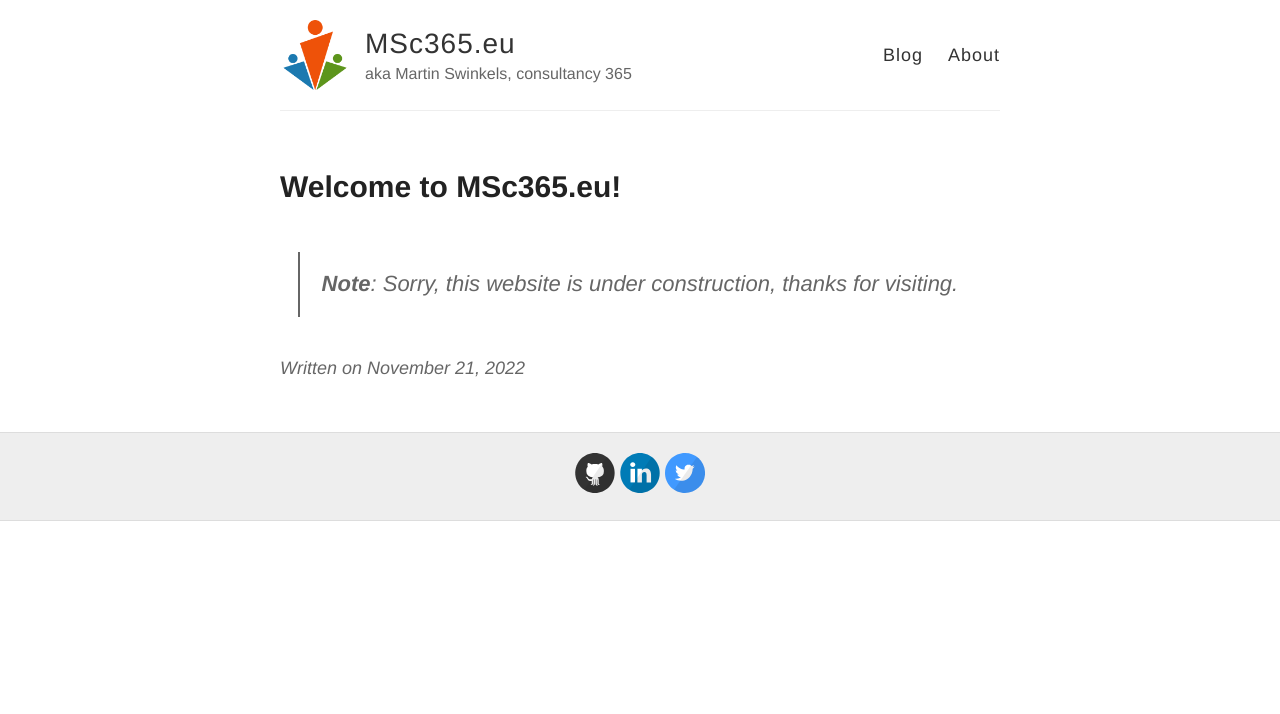
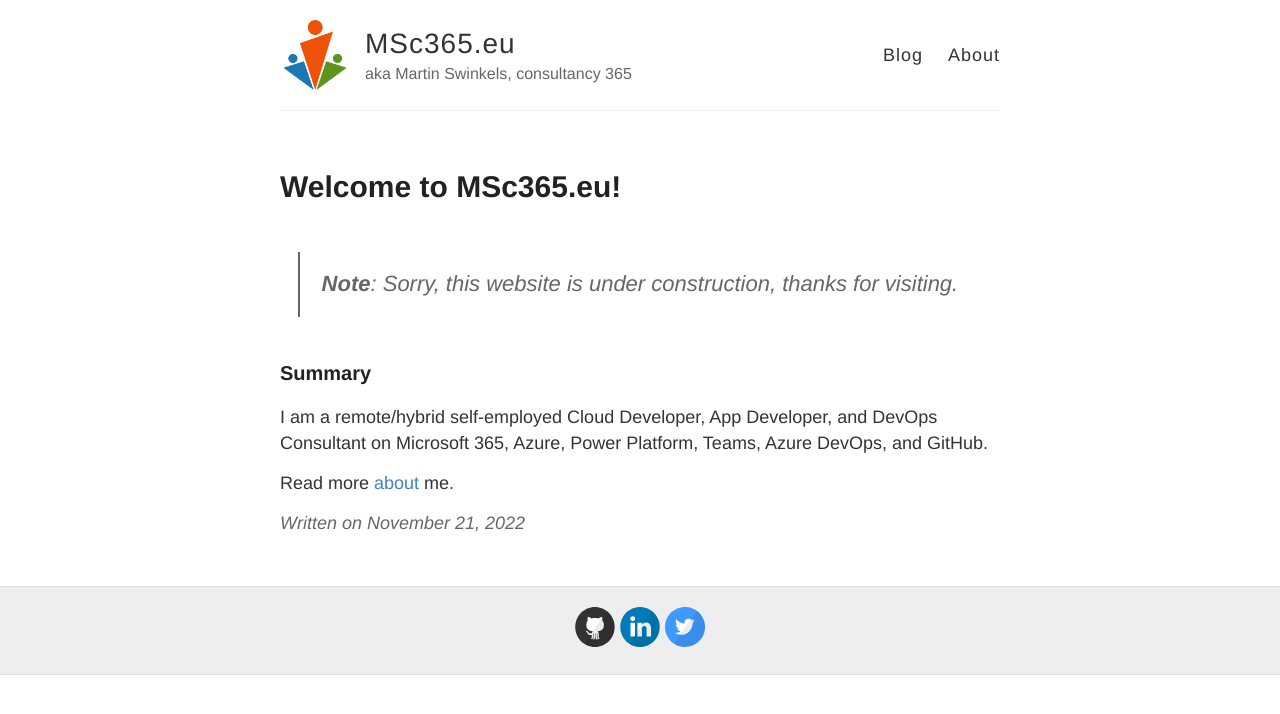
Before and after one commit to msc365/msc365.github.io, a Jekyll site: the page built from _posts/2022-11-21-welcome.md, in a window 1280 px wide. Shown: the top 714 px of the page. Built offline with Jekyll 4.4.1, drawn with Linux system fonts in a browser that asks for light colours.

Commit message:
Update 2022-11-21-welcome.md
Added summary and link to about page.

```diff
--- a/_posts/2022-11-21-welcome.md
+++ b/_posts/2022-11-21-welcome.md
@@ -5,6 +5,11 @@
 
 > **Note**: Sorry, this website is under construction, thanks for visiting.
 
+### Summary
+I am a remote/hybrid self-employed Cloud Developer, App Developer, and DevOps Consultant on Microsoft 365, Azure, Power Platform, Teams, Azure DevOps, and GitHub.
+
+Read more [about]({{ site.baseurl }}/about) me.
+
 <!--
 For more instructions head over to the [Jekyll Now repository](https://github.com/barryclark/jekyll-now) on GitHub.
 -->
```
